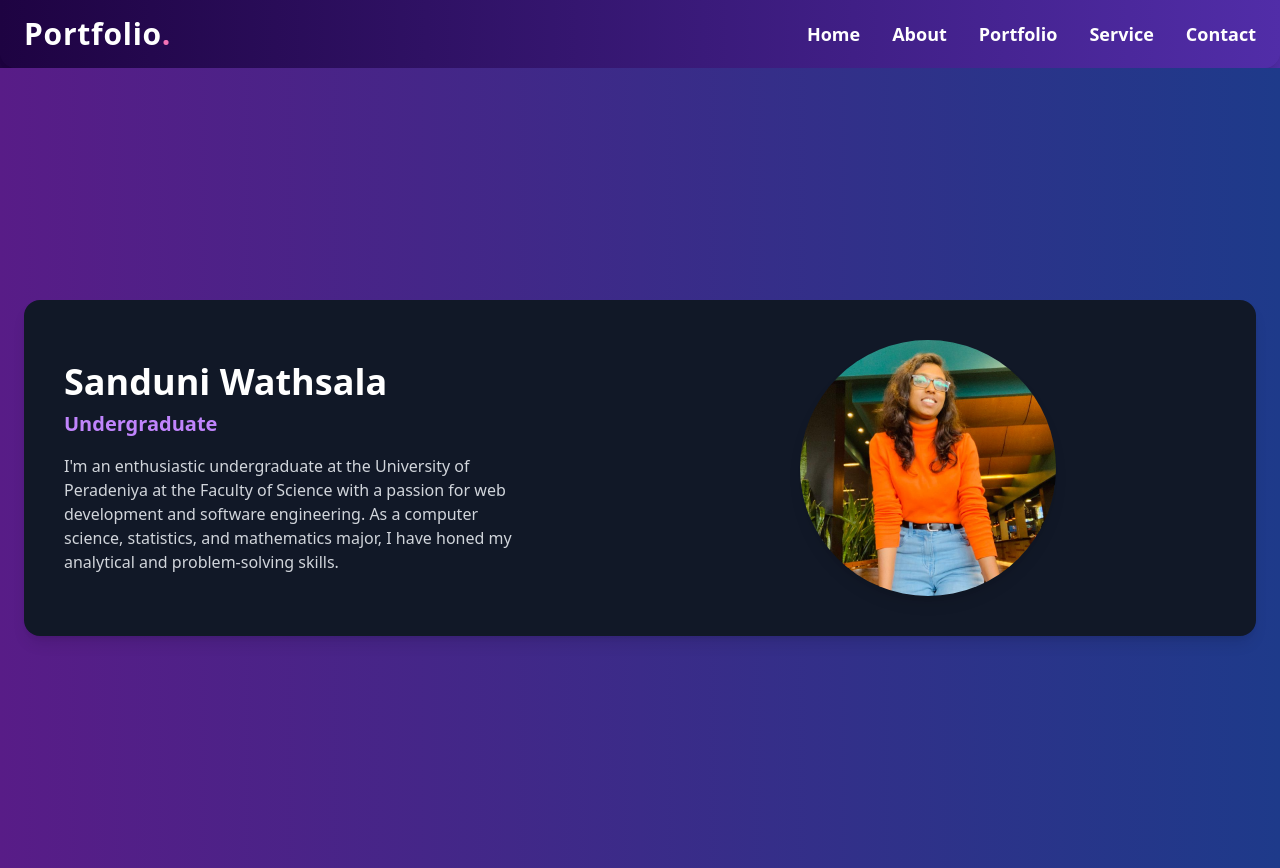
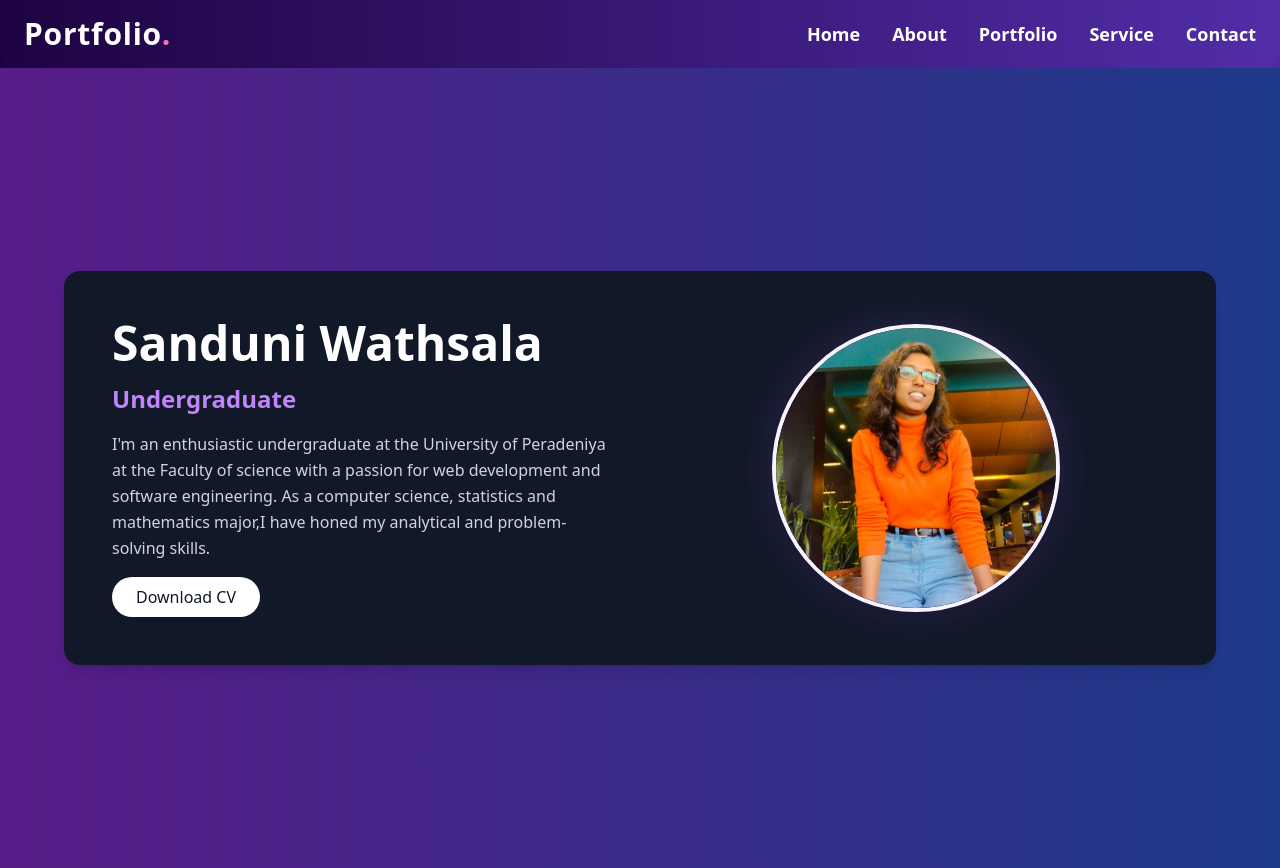
Before and after one commit to Sanduni4822/React-project-Individual, a React (Vite) app: page / in a window 1280 px wide. Built offline with nearby package versions, Linux system fonts and the light colour scheme.

Commit message:
Increased text size and weight,kept close to the image,Styled Download Cv button,Added a glow effect around the image

```diff
--- a/src/pages/homepage/Homepage.jsx
+++ b/src/pages/homepage/Homepage.jsx
@@ -3,21 +3,33 @@ import profileImage from "../../assets/My profile.jpg"; // Import the image
 
 const Homepage = () => {
   return (
-    <div className="flex items-center justify-center min-h-screen bg-gradient-to-r from-purple-900 to-blue-900 p-6">
-      <div className="flex flex-row bg-gray-900 text-white rounded-2xl shadow-lg p-10 w-full max-w-15xl items-center">
+    <div className="flex items-center justify-center min-h-screen bg-gradient-to-r from-purple-900 to-blue-900 px-10">
+      <div className="flex flex-row bg-gray-900 text-white rounded-2xl shadow-lg p-12 w-full max-w-6xl items-center gap-12">
+
         {/* Content Section */}
-        <div className="flex-1 text-left">
-          <h1 className="text-4xl font-bold">Sanduni Wathsala</h1>
-          <h2 className="text-xl font-semibold text-purple-400 mt-2">Undergraduate</h2>
-          <p className="text-gray-300 mt-4 max-w-md">
-            I'm an enthusiastic undergraduate at the University of Peradeniya at the Faculty of Science with a passion for web development and software engineering. As a computer science, statistics, and mathematics major, I have honed my analytical and problem-solving skills.
+        <div className="flex-1 text-left space-y-4">
+          <h1 className="text-5xl font-extrabold">Sanduni Wathsala</h1>
+          <h2 className="text-2xl font-semibold text-purple-400">Undergraduate</h2>
+          <p className="text-gray-300 leading-relaxed max-w-lg">
+          I'm an enthusiastic undergraduate at the University of Peradeniya at the Faculty of science with a passion for web development and software engineering. As a  computer science, statistics and mathematics major,I have honed my analytical and problem-solving skills.
           </p>
+          <button className="bg-white text-gray-900 px-6 py-2 rounded-full font-medium hover:bg-gray-200 transition">
+            Download CV
+          </button>
         </div>
 
         {/* Image Section */}
-        <div className="flex-1 flex justify-center">
-          <img src={profileImage} alt="Sanduni Wathsala" className="w-64 h-64 object-cover rounded-full shadow-lg" />
+        <div className="flex-1 flex justify-center relative">
+          <div className="relative w-72 h-72">
+            <img
+              src={profileImage}
+              alt="Sanduni Wathsala"
+              className="w-72 h-72 object-cover rounded-full shadow-lg border-4 border-white"
+            />
+            <div className="absolute inset-0 rounded-full border-[6px] border-purple-500 opacity-50 blur-lg"></div>
+          </div>
         </div>
+
       </div>
     </div>
   );
```
